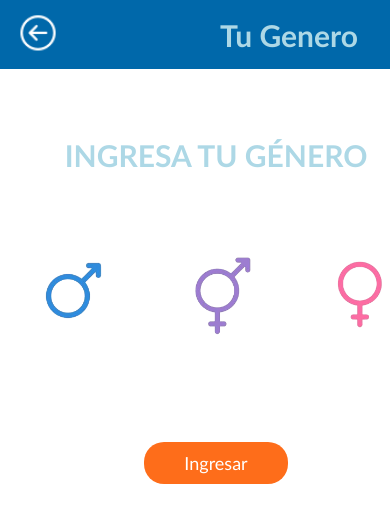
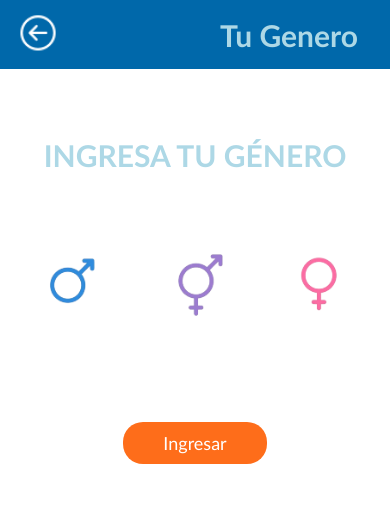
Before and after one commit to matiasbonet92/challengeHoroscopoFullStack, a React (Vite) app in the folder Frontend/challengeHoroscopoFullStack/: page /gender in a window 390 px wide. Shown: the top 522 px of the page. Built offline with nearby package versions, Linux system fonts and the light colour scheme.

Commit message:
mejoras responsive

```diff
--- a/Frontend/challengeHoroscopoFullStack/src/pages/Gender/Gender.module.css
+++ b/Frontend/challengeHoroscopoFullStack/src/pages/Gender/Gender.module.css
@@ -116,11 +116,10 @@
     }
 
     .image{
-        width: 100px;
-        height: 100px;
+        width: 80px;
+        height: 80px;
         background-color: transparent;
         border: none;
-        margin: 0 1rem;
     }
 
     .enterContainer {
@@ -131,7 +130,6 @@
     }
 
     .button {
-        padding: 10px 40px;
         font-size: 18px;
         color: white;
         background-color: #fe6d1a;
```
